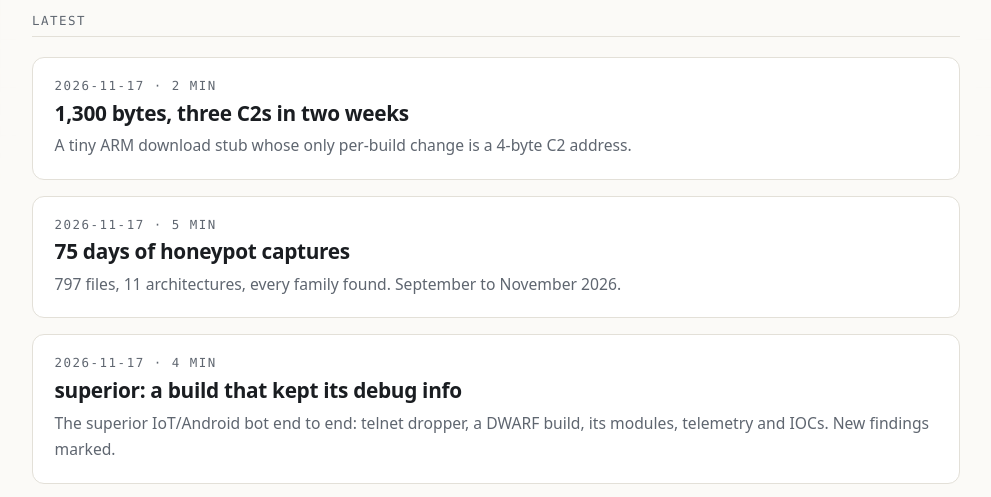
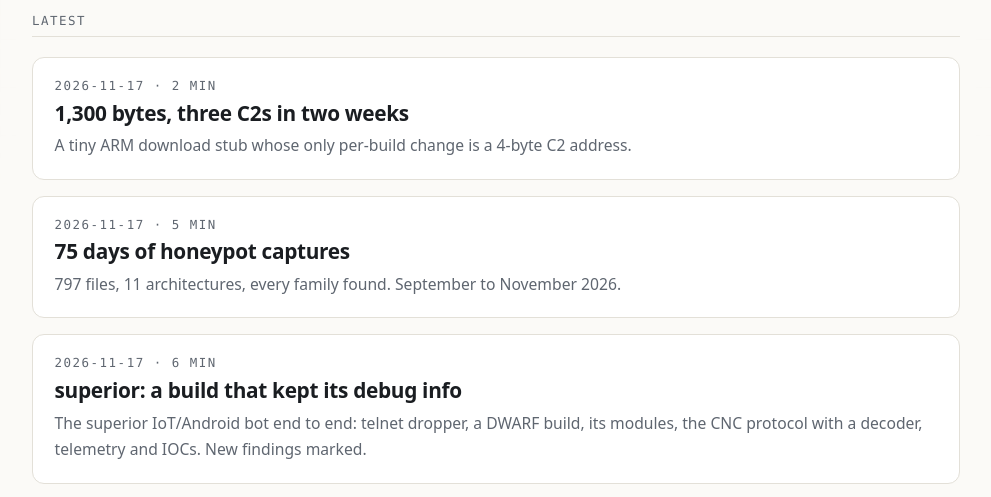
Before and after one commit to ChrisSewell/research-blog-site, a plain HTML site: page index.html in a window 1280 px wide. Shown: the part 297-794 px from the top of the page, without its empty margins (144-1135 px from the left). Drawn offline with Linux system fonts and the light colour scheme.

Commit message:
Publish 2026-11-17

```diff
--- a/index.html
+++ b/index.html
@@ -2,8 +2,8 @@
 <span class=card-title>1,300 bytes, three C2s in two weeks</span>
 <span class=card-desc>A tiny ARM download stub whose only per-build change is a 4-byte C2 address.</span></a></li><li><a class=card href=/posts/2026-11-75-days-of-honeypot-captures/><span class=meta><time datetime=2026-11-17>2026-11-17</time> · 5 min</span>
 <span class=card-title>75 days of honeypot captures</span>
-<span class=card-desc>797 files, 11 architectures, every family found. September to November 2026.</span></a></li><li><a class=card href=/posts/2026-11-superior-debug-build/><span class=meta><time datetime=2026-11-17>2026-11-17</time> · 4 min</span>
+<span class=card-desc>797 files, 11 architectures, every family found. September to November 2026.</span></a></li><li><a class=card href=/posts/2026-11-superior-debug-build/><span class=meta><time datetime=2026-11-17>2026-11-17</time> · 6 min</span>
 <span class=card-title>superior: a build that kept its debug info</span>
-<span class=card-desc>The superior IoT/Android bot end to end: telnet dropper, a DWARF build, its modules, telemetry and IOCs. New findings marked.</span></a></li><li><a class=card href=/posts/2026-11-systemd-baby/><span class=meta><time datetime=2026-11-17>2026-11-17</time> · 4 min</span>
+<span class=card-desc>The superior IoT/Android bot end to end: telnet dropper, a DWARF build, its modules, the CNC protocol with a decoder, telemetry and IOCs. New findings marked.</span></a></li><li><a class=card href=/posts/2026-11-systemd-baby/><span class=meta><time datetime=2026-11-17>2026-11-17</time> · 4 min</span>
 <span class=card-title>systemd-baby: 180 places to come back from</span>
 <span class=card-desc>An ARM bot that writes itself into nearly every autostart path Linux, Android, OpenWrt and macOS have, behind a screen of decoy C2s.</span></a></li></ol></main><footer class=site><span>CC BY 4.0</span><span>IOCs defanged</span><a href=https://github.com/ChrisSewell>github</a></footer></body></html>
```
Also changed, not shown: index.xml (+1 -1 lines), posts/2026-11-75-days-of-honeypot-captures/index.html (+2 -2 lines), posts/2026-11-superior-debug-build/index.html (+2 -2 lines), posts/index.html (+2 -2 lines), 1 other file.
